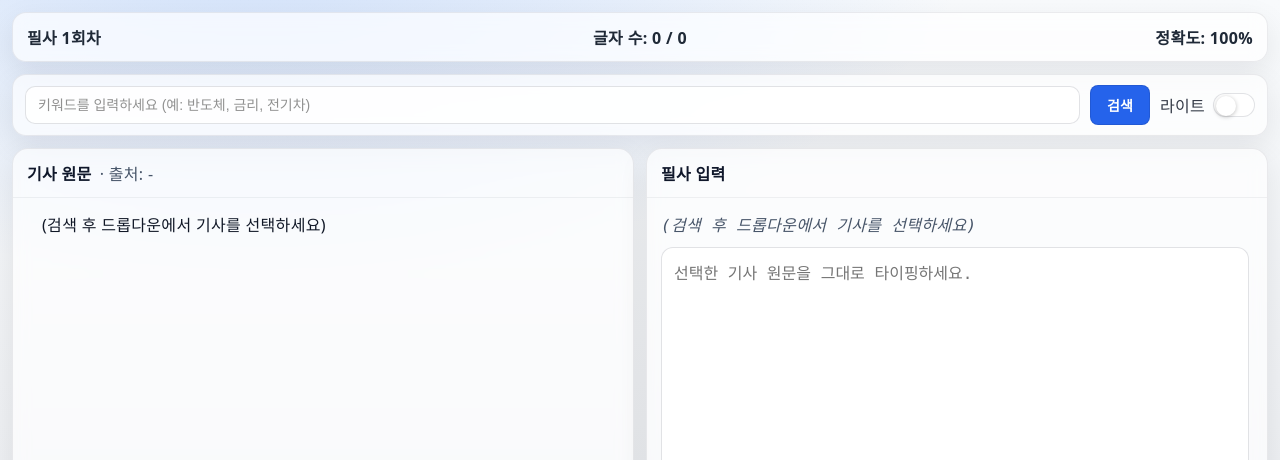
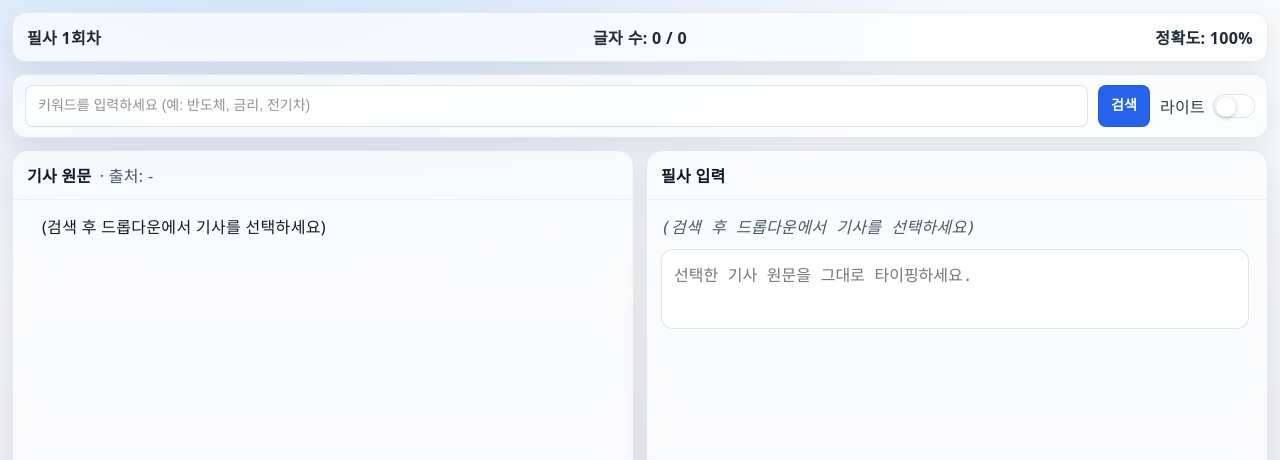
Before and after one commit to Walpin007/article-typing-app, a React (Vite) app: page / in a window 1280 px wide. Shown: the top 460 px of the page. Built offline with nearby package versions, Linux system fonts and the light colour scheme.

Commit message:
디자인 추가 변경

```diff
--- a/src/index.css
+++ b/src/index.css
@@ -1,18 +1,18 @@
-/* 기본 셋업 */
-*{box-sizing:border-box}
-html,body,#root{height:100%;margin:0}
+/* =============== RESET & BASE =============== */
+* { box-sizing: border-box; }
+html, body, #root { height: 100%; margin: 0; }
 :root { --tracking: 0.02em; }
 
 /* =============== THEME TOKENS =============== */
-/* 라이트 */
+/* Light */
 :root[data-theme="light"]{
-  --bg1:#f8fafc;                /* 배경 그라데이션 시작 */
-  --bg2:#e5e7eb;                /* 배경 그라데이션 끝 */
+  --bg1:#f8fafc; --bg2:#e5e7eb;
   --glow1: rgba(59,130,246,.22);
   --glow2: rgba(34,197,94,.18);
 
   --card-bg: rgba(255,255,255,0.68);
   --card-stroke: rgba(15,23,42,0.08);
+
   --text-strong:#0f172a;
   --text:#111827;
   --text-muted:#475569;
@@ -28,15 +28,15 @@ html,body,#root{height:100%;margin:0}
   --frost: blur(8px) saturate(120%);
 }
 
-/* 다크 */
+/* Dark */
 :root[data-theme="dark"]{
-  --bg1:#0f172a;
-  --bg2:#1e293b;
+  --bg1:#0f172a; --bg2:#1e293b;
   --glow1: rgba(59,130,246,.35);
   --glow2: rgba(34,197,94,.25);
 
   --card-bg: rgba(255,255,255,0.14);
   --card-stroke: rgba(255,255,255,0.28);
+
   --text-strong:#f1f5f9;
   --text:#f8fafc;
   --text-muted:#94a3b8;
@@ -52,7 +52,7 @@ html,body,#root{height:100%;margin:0}
   --frost: blur(10px) saturate(120%);
 }
 
-/* 시스템 선호도 기본값 적용 (처음 방문 시) */
+/* 시스템 선호 기본값 */
 @media (prefers-color-scheme: dark){
   :root:not([data-theme]) { color-scheme: dark; }
 }
@@ -60,8 +60,7 @@ html,body,#root{height:100%;margin:0}
   :root:not([data-theme]) { color-scheme: light; }
 }
 
-/* =============== GLOBAL =============== */
-
+/* =============== GLOBAL LAYOUT =============== */
 body{
   font-family: ui-sans-serif, system-ui, -apple-system, Segoe UI, Roboto, Helvetica, Arial,
     "Apple SD Gothic Neo","Noto Sans KR","Malgun Gothic","맑은 고딕","Nanum Gothic", sans-serif;
@@ -73,149 +72,154 @@ body{
   letter-spacing: var(--tracking);
 }
 
-.container{height:100vh;display:flex;flex-direction:column;gap:12px;padding:12px}
+.container{ height:100vh; display:flex; flex-direction:column; gap:12px; padding:12px; }
 
-/* 상단 상태바 */
+/* =============== TOP BARS =============== */
 .status{
-  display:grid;grid-template-columns:1fr auto 1fr;align-items:center;
-  padding:12px 14px;border-radius:14px;border:1px solid var(--card-stroke);
-  background: var(--card-bg); backdrop-filter: var(--frost);
-  box-shadow: var(--shadow);
+  display:grid; grid-template-columns:1fr auto 1fr; align-items:center;
+  padding:12px 14px; border-radius:14px; border:1px solid var(--card-stroke);
+  background: var(--card-bg); backdrop-filter: var(--frost); box-shadow: var(--shadow);
 }
 .status .left{justify-self:start}
 .status .center{justify-self:center}
-.status .right{justify-self:end;text-align:right}
-.status>div{font-weight:600;color:var(--text-muted-strong);font-variant-numeric:tabular-nums}
+.status .right{justify-self:end; text-align:right}
+.status>div{font-weight:600; color:var(--text-muted-strong); font-variant-numeric:tabular-nums}
 
-/* 검색창/결과 바 */
 .toolbar, .resultsBar{
-  display:flex;gap:10px;flex-wrap:wrap;align-items:center;
-  padding:10px 12px;border-radius:14px;border:1px solid var(--card-stroke);
-  background: var(--card-bg); backdrop-filter: var(--frost);
-  box-shadow: var(--shadow);
+  display:flex; gap:10px; flex-wrap:wrap; align-items:center;
+  padding:10px 12px; border-radius:14px; border:1px solid var(--card-stroke);
+  background: var(--card-bg); backdrop-filter: var(--frost); box-shadow: var(--shadow);
 }
-.resultsBar{margin-top:-4px}
+.resultsBar{ margin-top:-4px; }
 
-/* 입력/셀렉트/버튼 */
+/* =============== FORM CONTROLS =============== */
+/* 입력/셀렉트/버튼을 같은 높이로 맞춤 */
 input, select{
   border:1px solid var(--input-stroke);
   background: var(--input-bg);
   color:var(--text);
-  border-radius:10px;
-  padding:10px 12px;
-  outline:none;font-size:14px;
+  border-radius:8px;
+  padding:10px 12px;           /* 높이 기준 */
+  font-weight: 500;
+  font-size:14px;
+  line-height:1.4;
+  outline:none;
   transition:.15s ease;
 }
-input::placeholder{opacity:.8}
+input::placeholder{ opacity:.8; }
 input:focus, select:focus{
   border-color: color-mix(in oklab, var(--accent) 70%, transparent);
-  box-shadow:0 0 0 3px color-mix(in oklab, var(--accent) 25%, transparent);
+  box-shadow: 0 0 0 3px color-mix(in oklab, var(--accent) 25%, transparent);
 }
-select{min-width:280px}
+select{ min-width:280px; }
 
+/* 버튼: 플랫 & 동일 높이 */
 button{
-  border: 1px solid var(--input-stroke);
+  border:1px solid var(--input-stroke);
   background: var(--accent);
-  color: white;
-  border-radius: 8px;
-  padding: 9px 16px;
-  font-weight: 600;
-  font-size: 14px;
-  cursor: pointer;
+  color:white;
+  border-radius:8px;
+  padding:10px 12px;          /* ✅ select와 동일 높이 */
+  font-weight:600;
+  font-size:14px;
+  line-height:1.4;
+  cursor:pointer;
   transition: background-color .2s ease, transform .05s ease;
-  box-shadow: none; /* ✅ 그림자 제거 */
+  box-shadow:none;            /* ✅ 그림자 제거 */
 }
+button:hover{ background: color-mix(in oklab, var(--accent) 90%, white); }
+button:active{ transform: translateY(1px); }
+button[disabled]{ opacity:.6; cursor:not-allowed; }
 
-button:hover{
-  background: color-mix(in oklab, var(--accent) 90%, white);
-}
-
-button:active{
-  transform: translateY(1px);
-}
-
-button[disabled]{
-  opacity: .6;
-  cursor: not-allowed;
-}
-
-/* 토글 스위치(테마) */
-.themeToggle{
-  display:inline-flex;align-items:center;gap:8px;margin-left:auto
-}
+/* 테마 토글 */
+.themeToggle{ display:inline-flex; align-items:center; gap:8px; margin-left:auto; }
 .switch{
-  --w:42px;--h:24px;
-  position:relative;width:var(--w);height:var(--h);
-  border-radius:999px;border:1px solid var(--input-stroke);
+  --w:42px; --h:24px;
+  position:relative; width:var(--w); height:var(--h);
+  border-radius:999px; border:1px solid var(--input-stroke);
   background: var(--input-bg); cursor:pointer;
 }
 .switch .knob{
-  position:absolute;top:2px;left:2px;width:20px;height:20px;border-radius:50%;
-  background: white; transition: transform .2s ease;
-  box-shadow: 0 1px 4px rgba(0,0,0,.25);
+  position:absolute; top:2px; left:2px; width:20px; height:20px; border-radius:50%;
+  background:white; transition: transform .2s ease; box-shadow: 0 1px 4px rgba(0,0,0,.25);
 }
 .switch.on .knob{ transform: translateX(18px); }
 
-/* 좌우 2열 */
+/* =============== GRID (좌우 2컬럼) =============== */
 .grid{
-  flex:1;min-height:0;display:grid;gap:12px;
-  grid-template-columns:1fr 1fr;
+  flex:1; min-height:0; display:grid; gap:12px;
+  grid-template-columns: 1fr 1fr;
 }
-@media (max-width: 980px){ .grid{ grid-template-columns:1fr; }}
+@media (max-width: 980px){ .grid{ grid-template-columns: 1fr; } }
 
 /* 카드 */
 .pane{
-  display:flex;flex-direction:column;min-height:0;
-  border-radius:16px;border:1px solid var(--card-stroke);
-  background: var(--card-bg); backdrop-filter: var(--frost);
-  box-shadow: var(--shadow);
+  display:flex; flex-direction:column; min-height:0;
+  border-radius:16px; border:1px solid var(--card-stroke);
+  background: var(--card-bg); backdrop-filter: var(--frost); box-shadow: var(--shadow);
 }
 .pane>header{
-  padding:12px 14px;border-bottom:1px solid color-mix(in oklab, var(--card-stroke) 70%, transparent);
-  font-weight:700;color:var(--text-strong);display:flex;align-items:center;gap:8px;
+  padding:12px 14px; border-bottom:1px solid color-mix(in oklab, var(--card-stroke) 70%, transparent);
+  font-weight:700; color:var(--text-strong); display:flex; align-items:center; gap:8px;
 }
 
-/* 내부 스크롤 */
-.scroll{flex:1;min-height:0;overflow:hidden;position:relative}
-.articleView{height:100%;overflow:auto;scrollbar-gutter:stable both-edges;padding:14px 18px 30px 14px}
+/* 내부 스크롤 컨테이너 */
+.scroll{ flex:1; min-height:0; overflow:hidden; position:relative; }
 
-/* 좌측 기사 */
+/* 좌측 기사 영역 */
+.articleView{
+  height:100%; overflow:auto; scrollbar-gutter: stable both-edges;
+  padding:14px 18px 30px 14px;
+}
 .articleText{
-  white-space: pre-line;word-break: break-word;margin:0;
-  font-size:16px;line-height:1.7;letter-spacing:var(--tracking);
-  color:var(--text);
+  white-space: pre-line; word-break: break-word; margin:0;
+  font-size:16px; line-height:1.7; letter-spacing: var(--tracking);
+  color: var(--text);
 }
 
-/* 우측 필사(오버레이 제거) */
+/* 우측 필사 영역 (오버레이 제거 버전) */
 .typingBox{
-  position:relative;height:100%;display:flex;flex-direction:column;
-  overflow:hidden;padding:14px 18px 30px 14px;
-  font-family: ui-monospace,SFMono-Regular,Menlo,Monaco,Consolas,"Liberation Mono","Courier New",monospace;
-  font-size:16px;line-height:1.7;letter-spacing:var(--tracking);
+  flex:1;                        /* ✅ 카드 내부에서 남는 높이 채우기 */
+  display:flex; flex-direction:column;
+  overflow:hidden;
+  padding:14px 18px 30px 14px;
+  font-family: ui-monospace, SFMono-Regular, Menlo, Monaco, Consolas, "Liberation Mono", "Courier New", monospace;
+  font-size:16px; line-height:1.7; letter-spacing: var(--tracking);
 }
 .typingInput{
-  flex:1;width:100%;height:100%;resize:none;border:none;outline:none;
+  flex:1;                        /* ✅ textarea 자체가 높이를 채움 */
+  width:100%;
+  resize:none; border:none; outline:none;
   background: var(--input-bg);
   color: var(--text); caret-color: var(--text);
-  font:inherit; line-height:inherit; overflow:auto; padding:12px;
-  border:1px solid var(--input-stroke); border-radius:12px;
+  font: inherit; line-height: inherit; overflow: auto; padding: 12px;
+  border: 1px solid var(--input-stroke); border-radius: 12px;
 }
 .typingInput.error{ color:#ef4444; caret-color:#ef4444; } /* 오타 시 전체 빨강 */
 
 /* 보조 UI */
-.placeholderInline{ color:var(--text-muted); font-style:italic; margin-bottom:8px }
-.footer-gap-3{ height:3.2em }
-.info{ color:var(--text-muted); font-size:12px; padding:8px 12px 12px; border-top:1px solid color-mix(in oklab, var(--card-stroke) 70%, transparent) }
+.placeholderInline{ color:var(--text-muted); font-style: italic; margin-bottom:8px; }
+.footer-gap-3{ height:3.2em; }
+.info{
+  color:var(--text-muted); font-size:12px; padding:8px 12px 12px;
+  border-top:1px solid color-mix(in oklab, var(--card-stroke) 70%, transparent);
+}
 
 /* 로딩 */
-.loadingRow{ display:flex; align-items:center; gap:10px; padding:10px 12px; color:var(--text-muted-strong); font-size:14px }
-.spinner{ width:16px; height:16px; border:2px solid color-mix(in oklab, var(--text) 25%, transparent); border-top-color: var(--accent); border-radius:50%; animation:spin .8s linear infinite; display:inline-block }
-@keyframes spin{ to{ transform: rotate(360deg) } }
+.loadingRow{
+  display:flex; align-items:center; gap:10px;
+  padding:10px 12px; color:var(--text-muted-strong); font-size:14px;
+}
+.spinner{
+  width:16px; height:16px; border:2px solid color-mix(in oklab, var(--text) 25%, transparent);
+  border-top-color: var(--accent); border-radius:50%; animation: spin .8s linear infinite; display:inline-block;
+}
+@keyframes spin{ to { transform: rotate(360deg); } }
 
 /* 푸터 */
 .footer{
-  text-align:center;font-size:13px;color:var(--text-muted);padding:10px;border-radius:12px;
+  text-align:center; font-size:13px; color:var(--text-muted); padding:10px; border-radius:12px;
   border:1px solid var(--card-stroke);
-  background: var(--card-bg); backdrop-filter: var(--frost);
-  box-shadow: var(--shadow); margin-top:auto;
+  background: var(--card-bg); backdrop-filter: var(--frost); box-shadow: var(--shadow);
+  margin-top:auto;
 }
```
